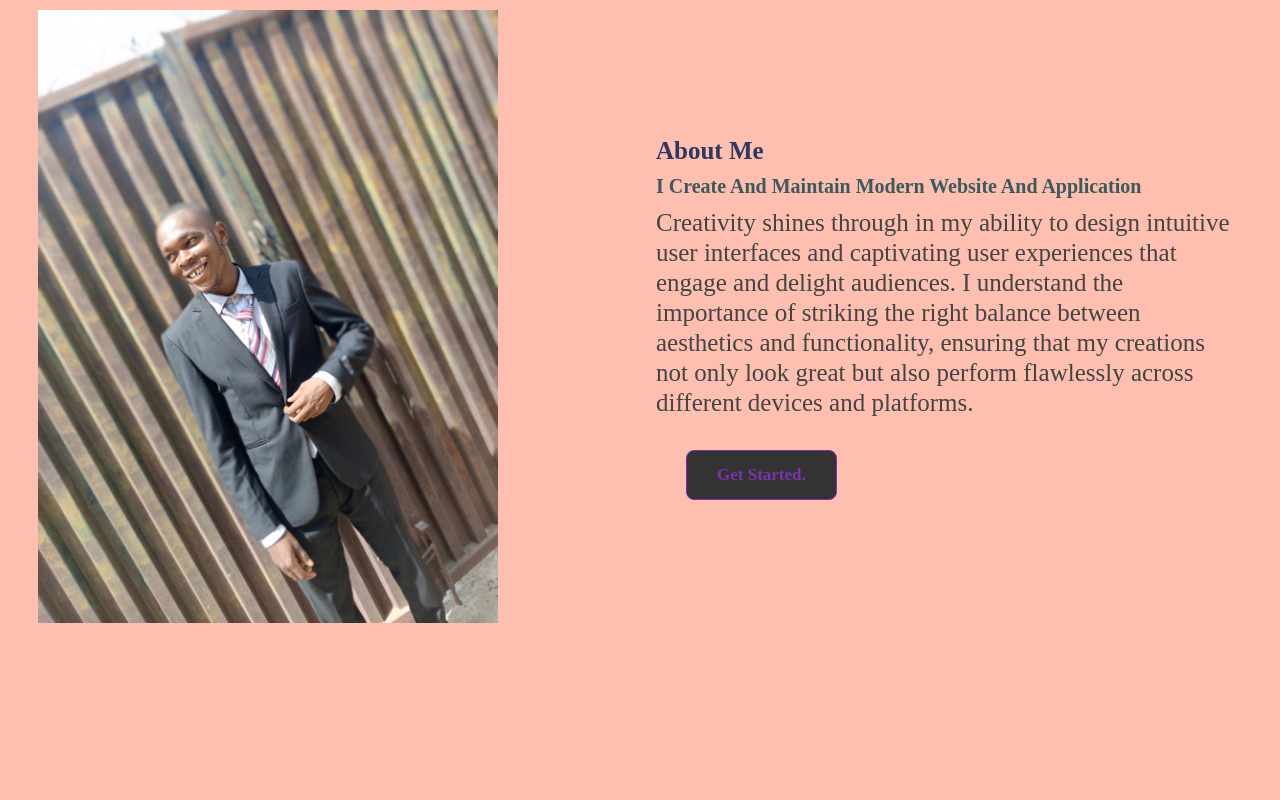
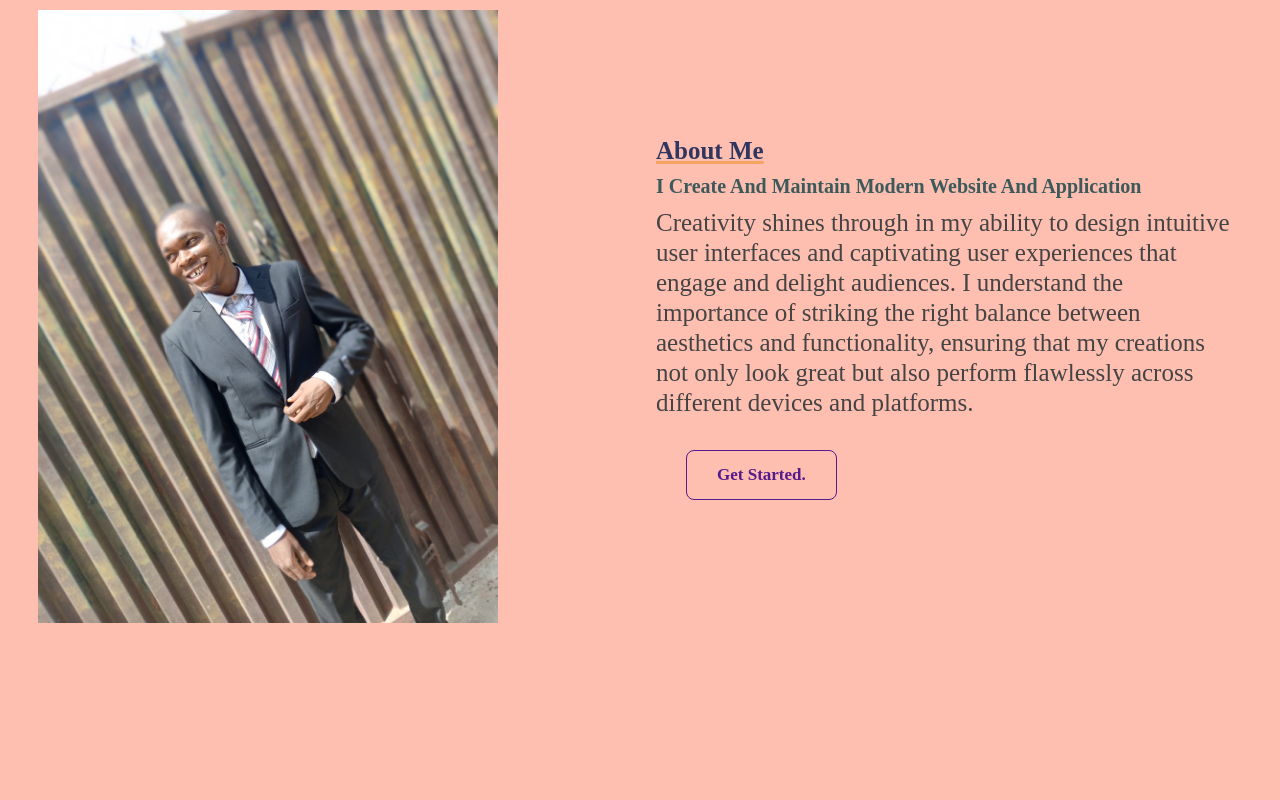
Before and after one commit to Devidrzzy/Devidrzzy.github.io, a plain HTML site: page index.html in a window 1280 px wide. Shown: the part 920-1720 px from the top of the page. Drawn offline with nearby package versions, Linux system fonts and the light colour scheme.

Commit message:
Update style.css

```diff
--- a/style.css
+++ b/style.css
@@ -177,10 +177,19 @@ section {
   font-weight: 600;
   text-align: center;
   margin-left: 30px;
-  color: #7d32a8;
-  background: #333333;
+  /*color: #3D5A5B;*/
+  background:  #FEBEB0;
   border-radius: 0.5rem;
   transition: all 0.5s ease;
+/*margin-left: 25px;*/
+  position:relative;
+}
+
+.btn--home{
+  top: 80%;
+  left:20%;
+  position:absolute;
+  transform: translateX(-50px);
 }
 
 .btn:hover {
@@ -232,6 +241,13 @@ section {
   font-size: 25px;
   margin-bottom: 10px;
   color: #3D5A5B;
+}
+
+.main__content h2,
+.portfolio h2,
+.about__content h2{
+  text-decoration:solid 3px underline;
+text-decoration-color:sandybrown;
 }
 
 .main__content h4 {
```
